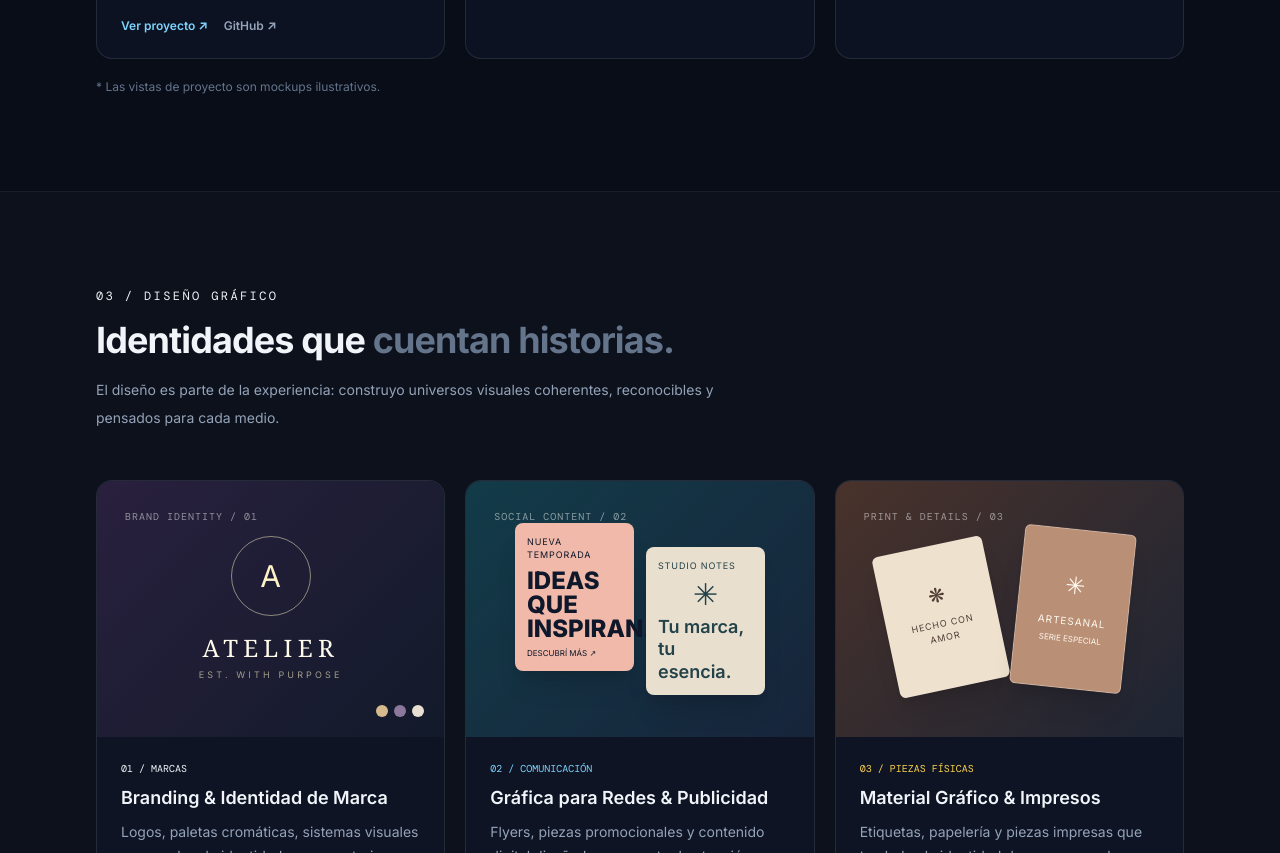
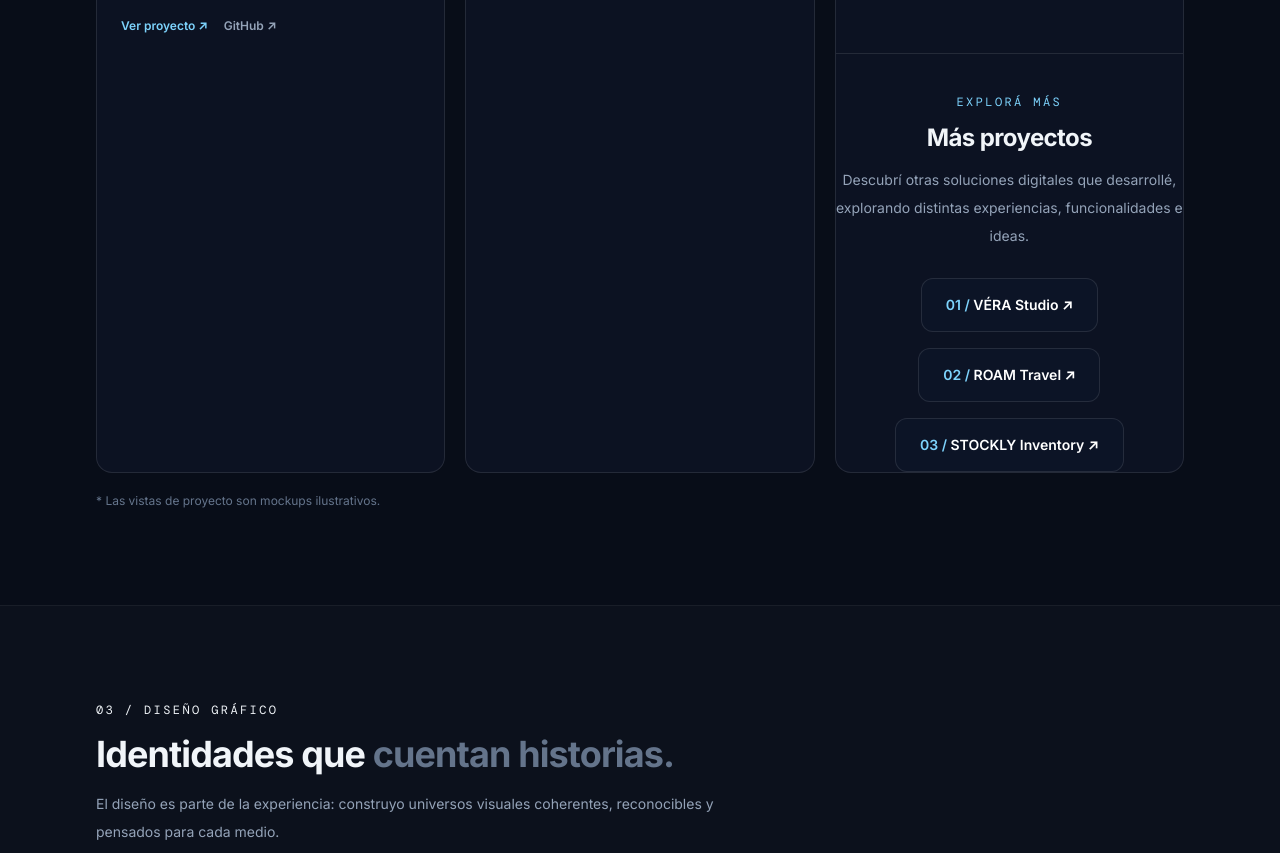
Before and after one commit to SilviiLLG/Portafolio-Silvina-Laino, a plain HTML site: page index.html in a window 1280 px wide. Shown: the part 2259-3112 px from the top of the page. Drawn offline with nearby package versions, Linux system fonts and the light colour scheme.

Commit message:
Add section for additional projects with links

```diff
--- a/index.html
+++ b/index.html
@@ -322,6 +322,46 @@
         </a>
     </div>
 </div>
+
+<!-- MÁS PROYECTOS -->
+<div class="mt-14 border-t border-white/10 pt-10">
+  <div class="mb-7 text-center">
+    <p class="mono text-xs tracking-[.2em] text-sky-300">EXPLORÁ MÁS</p>
+    <h3 class="mt-3 text-2xl font-bold tracking-tight">
+      Más proyectos
+    </h3>
+    <p class="muted mx-auto mt-3 max-w-lg text-sm leading-7 text-slate-400">
+      Descubrí otras soluciones digitales que desarrollé, explorando
+      distintas experiencias, funcionalidades e ideas.
+    </p>
+  </div>
+
+  <div class="flex flex-wrap justify-center gap-4">
+
+    <a href="https://verastudio-demo.vercel.app"
+       target="_blank"
+       rel="noopener noreferrer"
+       class="focus-ring rounded-xl border border-white/10 bg-slate-900/70 px-6 py-4 text-sm font-semibold text-white transition duration-300 hover:-translate-y-1 hover:border-sky-300/40 hover:bg-slate-800">
+       <span class="text-sky-300">01 /</span> VÉRA Studio ↗
+    </a>
+
+    <a href="https://roamtravel-demo.vercel.app"
+       target="_blank"
+       rel="noopener noreferrer"
+       class="focus-ring rounded-xl border border-white/10 bg-slate-900/70 px-6 py-4 text-sm font-semibold text-white transition duration-300 hover:-translate-y-1 hover:border-sky-300/40 hover:bg-slate-800">
+       <span class="text-sky-300">02 /</span> ROAM Travel ↗
+    </a>
+
+    <a href="https://stocklyinventory.vercel.app"
+       target="_blank"
+       rel="noopener noreferrer"
+       class="focus-ring rounded-xl border border-white/10 bg-slate-900/70 px-6 py-4 text-sm font-semibold text-white transition duration-300 hover:-translate-y-1 hover:border-sky-300/40 hover:bg-slate-800">
+       <span class="text-sky-300">03 /</span> STOCKLY Inventory ↗
+    </a>
+
+  </div>
+</div>
+
         </article>
       </div>
       <p class="mt-5 text-xs text-slate-500">* Las vistas de proyecto son mockups ilustrativos.</p>
```
